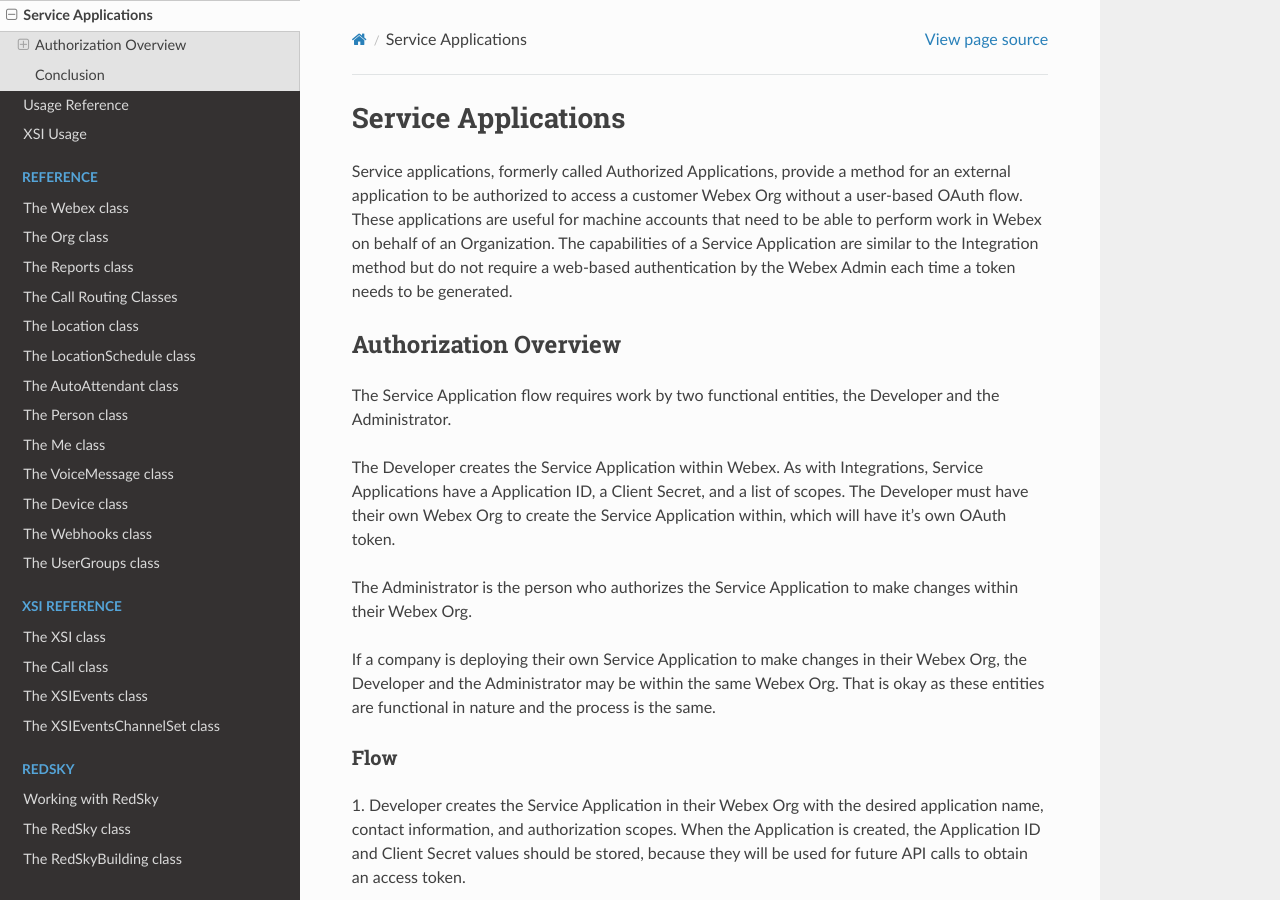
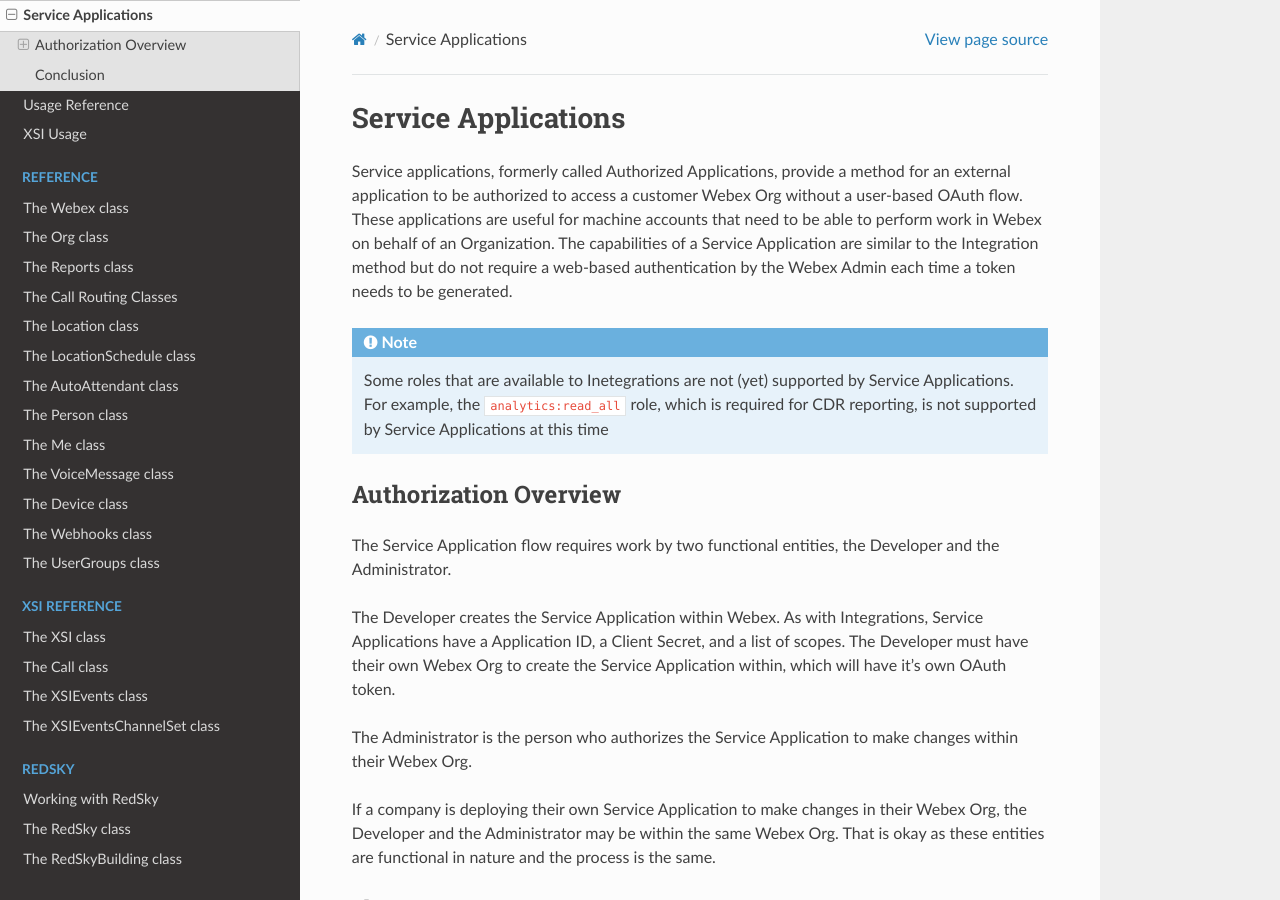
Before and after one commit to kctrey/wxcadm, a Sphinx documentation site: the page built from docs/source/usage/service_app.rst, in a window 1280 px wide and 900 px high. Built offline with Sphinx 7.4.7 and the Read the Docs theme 2.0.0, drawn with Linux system fonts in a browser that asks for light colours.

Commit message:
SA doc note

```diff
--- a/docs/source/usage/service_app.rst
+++ b/docs/source/usage/service_app.rst
@@ -5,6 +5,12 @@
 accounts that need to be able to perform work in Webex on behalf of an Organization. The capabilities of a Service
 Application are similar to the Integration method but do not require a web-based authentication by the Webex Admin each
 time a token needs to be generated.
+
+.. note::
+
+    Some roles that are available to Inetegrations are not (yet) supported by Service Applications. For example, the
+    ``analytics:read_all`` role, which is required for CDR reporting, is not supported by Service Applications at
+    this time
 
 Authorization Overview
 ----------------------
```
